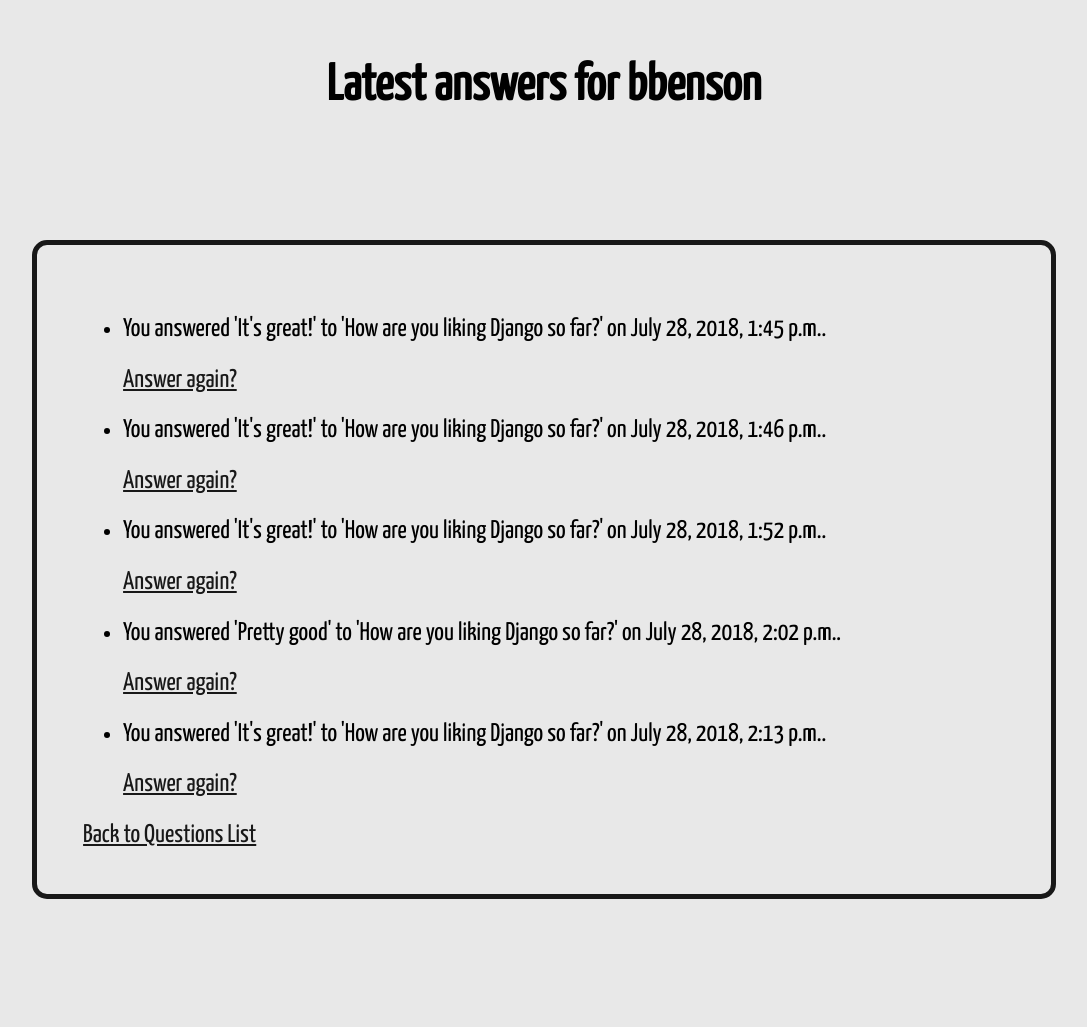
After one commit to BritCoder96/Django-Tutorial, a Django app: page /1/1/userIndex/ in a window 1280 px wide. The commit adds this page. Shown: the whole page, without its empty margins (96-1183 px from the left). Run offline with Django 3.2, Linux system fonts and the light colour scheme; data comes from the database, SQL or seed files in the repository; both versions use the stored data as it was after the commit.

Commit message:
Add answer and user functionality

```diff
--- a/polls/models.py
+++ b/polls/models.py
@@ -21,3 +21,16 @@ class Choice(models.Model):
     votes = models.IntegerField(default=0)
     def __str__(self):
         return self.choice_text
+
+
+class User(models.Model):
+    username = models.CharField(max_length=200)
+    def __str__(self):
+        return self.username
+
+class Answer(models.Model):
+    choice = models.ForeignKey(Choice, on_delete=models.CASCADE)
+    user = models.ForeignKey(User, on_delete=models.CASCADE)
+    answer_date = models.DateTimeField('date answered')
+    def __str__(self):
+        return self.choice.choice_text
--- a/polls/templates/polls/detail.html
+++ b/polls/templates/polls/detail.html
@@ -9,6 +9,10 @@
 
 	<form action="{% url 'polls:vote' question.id %}" method="post">
 		{% csrf_token %}
+		<label for="username">Username</label>
+		<input type="text" name="username" id="username" value="" />
+		<br>
+		<br>
 		{% for choice in question.choice_set.all %}
 		    <input type="radio" name="choice" id="choice{{ forloop.counter }}" value="{{ choice.id }}" />
 		    <label for="choice{{ forloop.counter }}">{{ choice.choice_text }}</label><br />
--- a/polls/templates/polls/results.html
+++ b/polls/templates/polls/results.html
@@ -13,6 +13,8 @@
 
 	<a href="{% url 'polls:detail' question.id %}">Vote again?</a>
 	<br>
+	<a href="{% url 'polls:userIndex' user.id question.id %}">View latest answers for {{ user.username }}</a>
+	<br>
 	<a href="{% url 'polls:index' %}">Back to Questions List</a>
 
 </div>
--- /dev/null
+++ b/polls/templates/polls/userIndex.html
@@ -0,0 +1,22 @@
+{% load static %}
+<link href="https://fonts.googleapis.com/css?family=Yanone+Kaffeesatz" rel="stylesheet">
+
+<link rel="stylesheet" type="text/css" href="{% static 'polls/styles.css' %}" />
+
+<h1>Latest answers for {{ user.username }}</h1>
+<div class='polls-list'>
+	{% if latest_answer_list %}
+	    <ul>
+	    {% for answer in latest_answer_list %}
+			<li>
+				<p>You answered '{{ answer.choice.choice_text }}' to '{{ answer.choice.question.question_text }}' on {{ answer.answer_date }}.</p>
+				<a href="{% url 'polls:detail' question.id %}">Answer again?</a>
+			</li>
+	    {% endfor %}
+	    </ul>
+	{% else %}
+	    <p>No answers are available.</p>
+	{% endif %}
+	<a href="{% url 'polls:index' %}">Back to Questions List</a>
+
+</div>
--- a/polls/urls.py
+++ b/polls/urls.py
@@ -6,6 +6,7 @@ app_name = 'polls'
 urlpatterns = [
     path('', views.IndexView.as_view(), name='index'),
     path('<int:pk>/', views.DetailView.as_view(), name='detail'),
-    path('<int:pk>/results/', views.ResultsView.as_view(), name='results'),
+    path('<int:pk>/<int:user_id>/results/', views.ResultsView.as_view(), name='results'),
+    path('<int:user_id>/<int:question_id>/userIndex/', views.UserIndexView.as_view(), name='userIndex'),
     path('<int:question_id>/vote/', views.vote, name='vote'),
 ]
--- a/polls/views.py
+++ b/polls/views.py
@@ -3,8 +3,9 @@ from django.shortcuts import get_object_or_404, render
 from django.urls import reverse
 from django.views import generic
 from django.utils import timezone
-
-from .models import Choice, Question
+from django.utils import timezone
+import code
+from .models import Choice, Question, User, Answer
 
 
 class IndexView(generic.ListView):
@@ -20,6 +21,30 @@ class IndexView(generic.ListView):
 	        pub_date__lte=timezone.now()
 	    ).order_by('-pub_date')[:5]
 
+class UserIndexView(generic.ListView):
+    model = User
+    template_name = 'polls/userIndex.html'
+    context_object_name = 'latest_answer_list'
+
+    def get_context_data(self, **kwargs):
+        context = super(UserIndexView, self).get_context_data(**kwargs)
+        context['user'] = User.objects.get(id=self.kwargs['user_id'])
+        context['question'] = Question.objects.get(id=self.kwargs['question_id'])
+        return context
+
+    def get_queryset(self):
+        """
+        Return the last five published answers for this user (not including those set to be
+        published in the future).
+        """
+        user = get_object_or_404(User, id=self.kwargs['user_id'])
+        sliced_queryset = Answer.objects.filter(
+            user=user
+        ).order_by('-answer_date')[:5]
+        answers = Answer.objects.filter(id__in=sliced_queryset)
+        #code.interact(local=dict(globals(), **locals()))
+        return Answer.objects.filter(id__in=sliced_queryset)
+
 
 class DetailView(generic.DetailView):
     model = Question
@@ -32,22 +57,43 @@ class DetailView(generic.DetailView):
 
 class ResultsView(generic.DetailView):
     model = Question
+    # additional parameters
+    user_id = None
+
+    def get_context_data(self, **kwargs):
+        context = super(ResultsView, self).get_context_data(**kwargs)
+        context['user'] = User.objects.get(id=self.kwargs['user_id'])
+        return context
+
     template_name = 'polls/results.html'
 
 def vote(request, question_id):
     question = get_object_or_404(Question, pk=question_id)
-    try:
-        selected_choice = question.choice_set.get(pk=request.POST['choice'])
-    except (KeyError, Choice.DoesNotExist):
-        # Redisplay the question voting form.
+    if (not request.POST['username']):
         return render(request, 'polls/detail.html', {
             'question': question,
-            'error_message': "You didn't select a choice.",
+            'error_message': "You didn't select a username.",
         })
     else:
-        selected_choice.votes += 1
-        selected_choice.save()
-        # Always return an HttpResponseRedirect after successfully dealing
-        # with POST data. This prevents data from being posted twice if a
-        # user hits the Back button.
-        return HttpResponseRedirect(reverse('polls:results', args=(question.id,)))
+        try:
+            user = User.objects.get(username=request.POST['username'])
+        except (KeyError, User.DoesNotExist):
+            user = User.objects.create(username=request.POST['username'])
+            user.save()
+        try:
+            selected_choice = question.choice_set.get(pk=request.POST['choice'])
+        except (KeyError, Choice.DoesNotExist):
+            # Redisplay the question voting form.
+            return render(request, 'polls/detail.html', {
+                'question': question,
+                'error_message': "You didn't select a choice.",
+            })
+        else:
+            selected_choice.votes += 1
+            selected_choice.save()
+            answer = Answer.objects.create(answer_date=timezone.now(), user=user, choice=selected_choice)
+            answer.save()
+            # Always return an HttpResponseRedirect after successfully dealing
+            # with POST data. This prevents data from being posted twice if a
+            # user hits the Back button.
+            return HttpResponseRedirect(reverse('polls:results', args=(question.id, user.id)))
```
Also changed, not shown: db.sqlite3, polls/migrations/0002_auto_20180728_1338.py (added).
